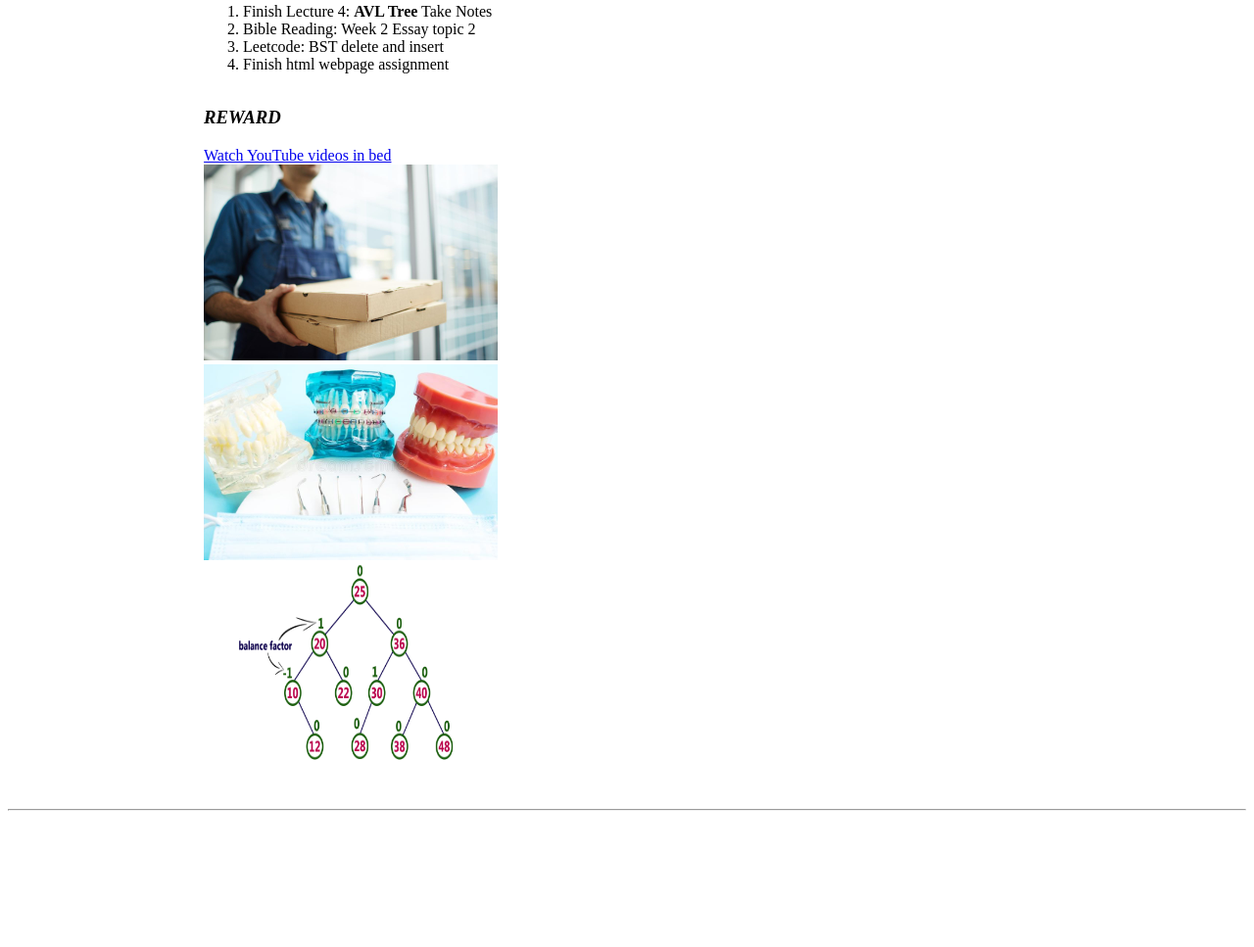
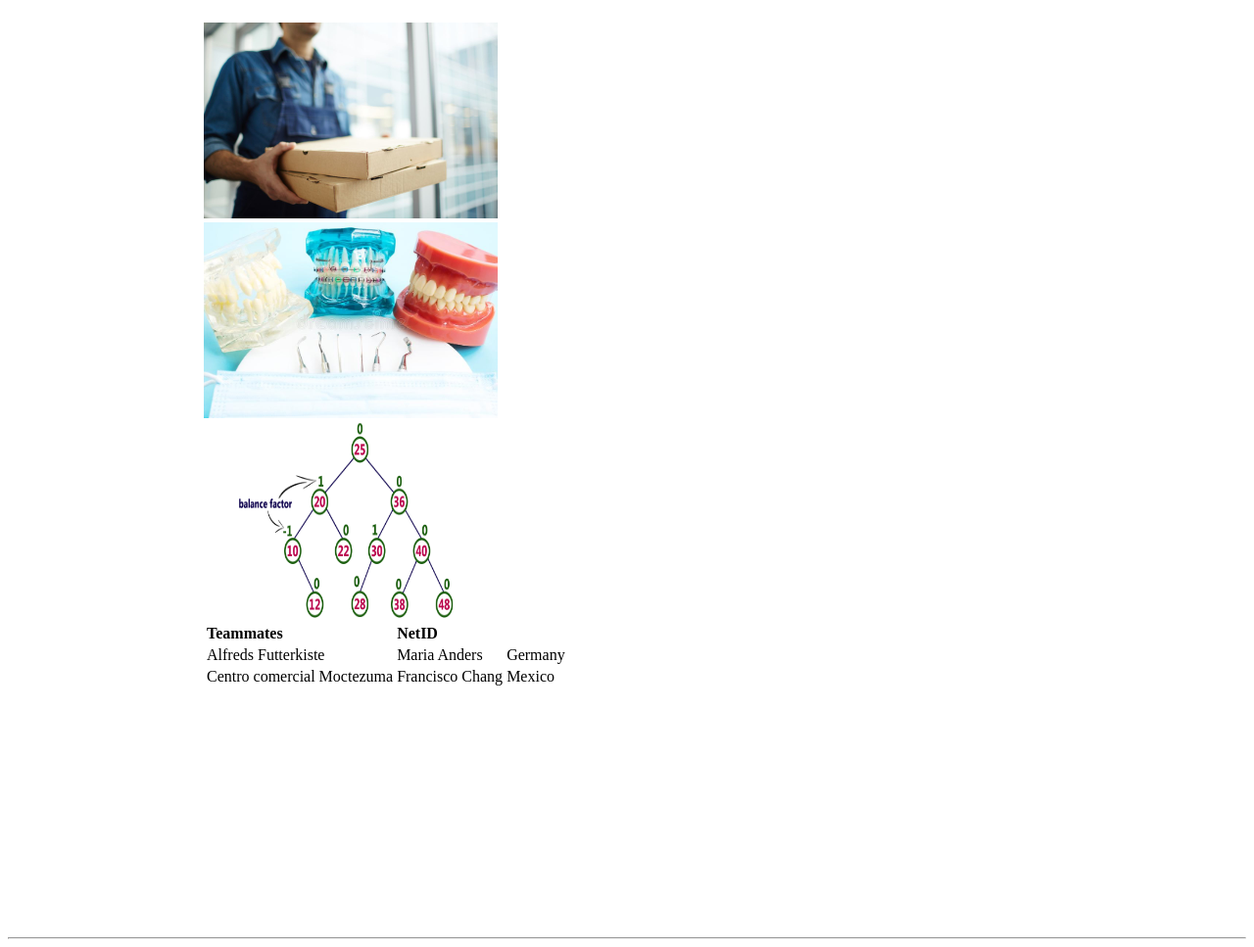
Before and after one commit to ildak-systems/ildak.github.io, a plain HTML site: page ilda.html in a window 1280 px wide. Shown: the part 387-1354 px from the top of the page at 98% size. Before the commit the page ends 1223 px from the top, so only its background shows below. Drawn offline with Linux system fonts and the light colour scheme.

Commit message:
changed ilda.html and index.html

```diff
--- a/ilda.html
+++ b/ilda.html
@@ -27,8 +27,8 @@
     </div>
 <hr>
 
-    <div class ="ToDo-List-Container" style="margin-right: 600px">
-        <div class ="Personal-ToDo" style="float: left;">
+    <div class ="ToDo-List-Container">
+        <div class ="Personal-ToDo" style="float: left">
             <h3>Personal ToDo List</h3>
             <ul>
                 <li>Visit UPS and ship packages</li>
@@ -48,21 +48,43 @@
             </ol>
         </div>
 
-        <div class="reward" style="float: left;">
+        <div class="reward" style="float: left; margin-bottom: 150px">
             <h3><em>REWARD</em></h3>
             <a href = "https://www.youtube.com">Watch YouTube videos in bed</a>
         </div>
     </div>
 
-    <div>
-        <div class="images" style="margin-top: 200px;float: bottom; width: 300px">
+    <div style="float: bottom; width: 55%" >
+        <div class="images">
             <img src="/images/ups.jpg" alt="ups" title="task 1 of personal todo" width="300" height="200">
+        </div>
+
+        <div style="float: left">
             <img src="/images/ortho.jpg" alt="ups" title="task 1 of personal todo" width="300" height="200">
-        </div>
-        <div style="float: left">
             <img src="/images/avl.png" alt="ups" title="task 1 of personal todo" width="300" height="200">
         </div>
+
+        <div style="display: inline-block;">
+            <table>
+                <tr>
+                    <th>Teammates</th>
+                    <th>NetID</th>
+                </tr>
+                <tr>
+                    <td>Alfreds Futterkiste</td>
+                    <td>Maria Anders</td>
+                    <td>Germany</td>
+                </tr>
+                <tr>
+                    <td>Centro comercial Moctezuma</td>
+                    <td>Francisco Chang</td>
+                    <td>Mexico</td>
+                </tr>
+            </table>
+        </div>
     </div>
+
+
 
     <hr style="margin-top: 250px">
 </body>
```
Also changed, not shown: index.html (+3 -3 lines).
